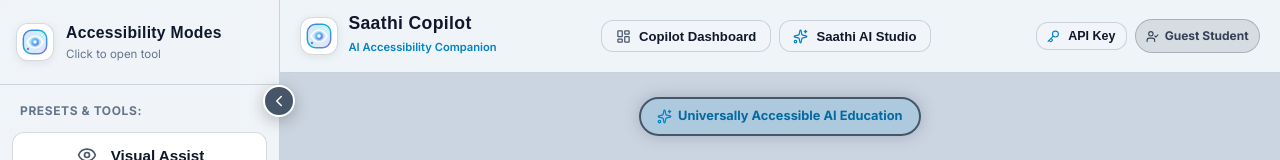
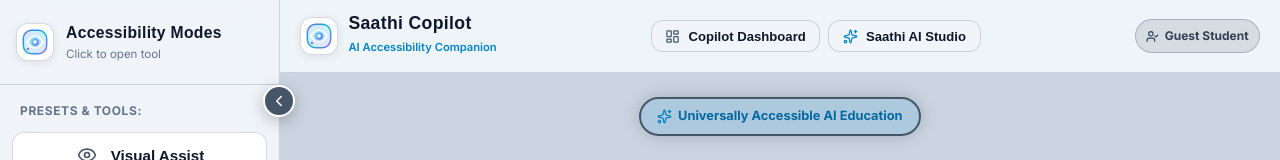
Before and after one commit to diyaapoulkar-alt/Team-Sarvashrestha-Diya-Poulkar, a React (Vite) app: page / in a window 1280 px wide. Shown: the top 160 px of the page. Built offline with nearby package versions, Linux system fonts and the light colour scheme; no server answers; a web font is replaced by a local one.

Commit message:
remove api key button from navbar

```diff
--- a/src/components/Navbar.jsx
+++ b/src/components/Navbar.jsx
@@ -1,10 +1,10 @@
 import React from 'react';
-import { LayoutDashboard, Sparkles, UserCheck, Key } from 'lucide-react';
+import { LayoutDashboard, Sparkles, UserCheck } from 'lucide-react';
 import { useAccessibility } from '../context/AccessibilityContext';
 import { getTranslation } from '../utils/translations';
 import SaathiLogoIcon from './SaathiLogoIcon';
 
-export default function Navbar({ activeTab, setActiveTab, onOpenAuthModal, onOpenApiKeyModal }) {
+export default function Navbar({ activeTab, setActiveTab, onOpenAuthModal }) {
   const { user, activeProfile, targetLanguage, setActiveTool } = useAccessibility();
 
   const t = (key) => getTranslation(targetLanguage, key);
@@ -86,17 +86,8 @@ export default function Navbar({ activeTab, setActiveTab, onOpenAuthModal, onOpe
         </button>
       </nav>
 
-      {/* Right User Badge & API Key Control */}
+      {/* Right User Badge */}
       <div style={{ display: 'flex', alignItems: 'center', gap: '0.5rem', flexWrap: 'wrap' }}>
-        <button
-          onClick={onOpenApiKeyModal}
-          className="btn-secondary"
-          style={{ padding: '0.4rem 0.65rem', fontSize: '0.78rem' }}
-          title="Configure API Keys"
-        >
-          <Key size={13} color="#0284c7" /> API Key
-        </button>
-
         <div
           onClick={onOpenAuthModal}
           className="badge"
```
